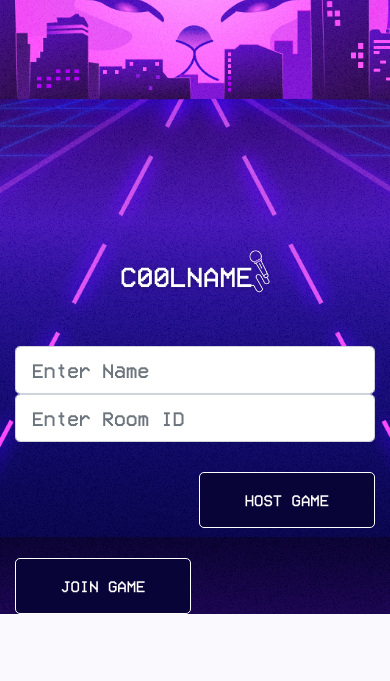
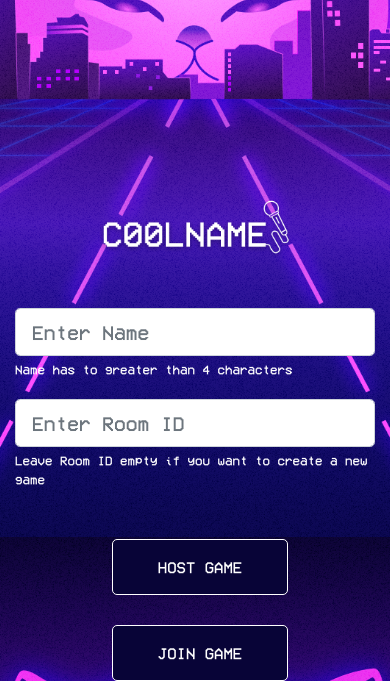
Before and after one commit to claudejlu/CuseHacks21, a Flask app: template templates/home.html in a window 390 px wide. Shown: the part 307-988 px from the top of the page. Before the commit the page ends 921 px from the top, so only its background shows below. Run offline with Flask 2, Linux system fonts and the light colour scheme; the template is opened without the code that fills it, so the values that code supplies are empty; some libraries are stand-ins or nearby versions.

Commit message:
Added homepage instructions + responsive css and fixed chatbox
Added instructions + responsive css for the homepage. Fixed chat box overflow and buttons.

```diff
--- a/static/styles/style.css
+++ b/static/styles/style.css
@@ -23,7 +23,7 @@
 .homepage-logo{
     max-width: 40%;
     padding-bottom: 50px;
-    margin-top: 100px;
+    margin-top: 50px;
 }
 
 .text-area{
@@ -143,6 +143,8 @@
    color: white;
    border-color: white;
    border-radius: 5px;
+   margin-left: 10px;
+
  }
 
  .submit-btn:hover {
@@ -153,3 +155,43 @@
    border-color: white;
    box-shadow: 0 0 20px #16F9FD;
  }
+
+
+.chatbox li, ul{
+    list-style-type: none;
+    list-style-position: inside;
+    padding: 0px;
+    margin: 0px;
+    overflow:auto;
+    bottom:0;
+    max-height: 100%;
+    /*height:100%;*/
+}
+
+
+
+
+/**
+    Responsive Design
+**/
+@media only screen and (max-width: 600px) {
+    .home-bg{
+        background-position: center;
+    }
+
+    .homepage-logo{
+        max-width: 50%;
+    }
+
+    .home-button-area{
+        text-align: center;
+    }
+
+    .home-button-area-r{
+        text-align: center;
+    }
+
+    #passwordHelpBlock{
+        margin-bottom: 20px;
+    }
+  }
--- a/templates/home.html
+++ b/templates/home.html
@@ -45,6 +45,9 @@
                   class="form-control form-control-lg"
                   placeholder="Enter Name"
                 />
+                <small id="passwordHelpBlock" style="color: white" class="form-text">
+                  Name has to greater than 4 characters
+                </small>
               </div>
               <div class="col-lg-4">
                 <input
@@ -52,19 +55,22 @@
                   class="form-control form-control-lg"
                   placeholder="Enter Room ID"
                 />
+                <small id="passwordHelpBlock" style="color: white" class="form-text">
+                  Leave Room ID empty if you want to create a new game
+                </small>
               </div>
               <div class="col-lg-2"></div>
             </div>
             <div class="row">
                 <div class="col-lg-2"></div>
-                <div class="col-lg-4">
+                <div class="col-lg-4 col-sm-2">
                         <div class="home-button-area">
                         <button type="submit" class="btn btn-grad submit-btn">
                             HOST GAME
                         </button>
                       </div>
                 </div>
-                <div class="col-lg-4">
+                <div class="col-lg-4 col-sm-2">
                   <div class="home-button-area-r">
                   <button type="submit" class="btn-grad btn submit-btn">
                     JOIN GAME
```
Also changed, not shown: templates/room.html (+18 -12 lines).
